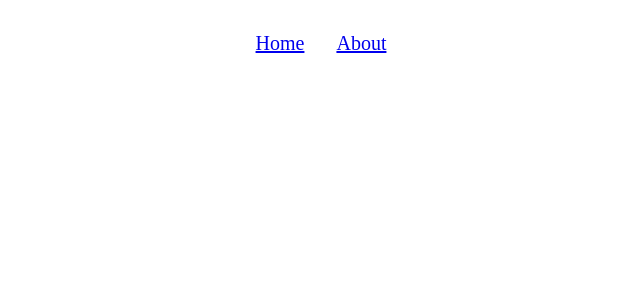
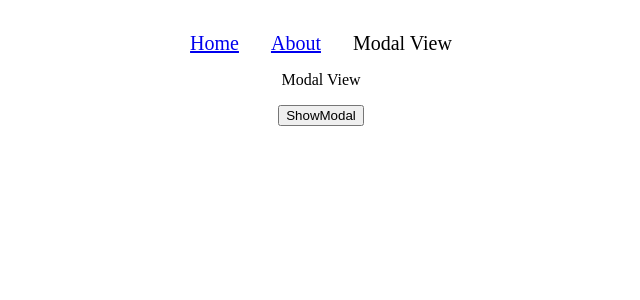
Before and after one commit to Imran189/Composition-API-Basic, a Vue app in the folder vue-composion-api/: page /modalview in a window 1280 px wide. Before the commit this address had no page. Shown: the top 300 px of the page, without its empty margins (319-959 px from the left). Built offline with nearby package versions, Linux system fonts and the light colour scheme.

Commit message:
modal show

```diff
--- a/vue-composion-api/src/App.vue
+++ b/vue-composion-api/src/App.vue
@@ -4,6 +4,7 @@
   <nav>
     <RouterLink to="/">Home</RouterLink>
     <RouterLink to="/about">About</RouterLink>
+    <RouterLink to="/modalview">Modal View</RouterLink>
   </nav>
 
   <RouterView />
--- a/vue-composion-api/src/router/index.js
+++ b/vue-composion-api/src/router/index.js
@@ -1,23 +1,29 @@
-import { createRouter, createWebHistory } from 'vue-router'
-import HomeView from '../views/HomeView.vue'
+import { createRouter, createWebHistory } from "vue-router";
+import HomeView from "../views/HomeView.vue";
+import ModalView from "../views/ModalView.vue";
 
 const router = createRouter({
   history: createWebHistory(import.meta.env.BASE_URL),
   routes: [
     {
-      path: '/',
-      name: 'home',
-      component: HomeView
+      path: "/",
+      name: "home",
+      component: HomeView,
     },
     {
-      path: '/about',
-      name: 'about',
+      path: "/about",
+      name: "about",
       // route level code-splitting
       // this generates a separate chunk (About.[hash].js) for this route
       // which is lazy-loaded when the route is visited.
-      component: () => import('../views/AboutView.vue')
-    }
-  ]
-})
+      component: () => import("../views/AboutView.vue"),
+    },
+    {
+      path: "/modalview",
+      name: "ModalView",
+      component: ModalView,
+    },
+  ],
+});
 
-export default router
+export default router;
--- a/vue-composion-api/src/views/HomeView.vue
+++ b/vue-composion-api/src/views/HomeView.vue
@@ -7,14 +7,13 @@
       <button @click="increment()" class="btn">+</button>
       <p>This data is {{ oddOrEven }}</p>
       <p>Counter Title</p>
-      <input v-model="counterTitle" vAutofocus />
+      <input v-model="counterTitle" />
     </div>
   </div>
 </template>
 
 <script setup>
 import { ref, reactive, computed, watch } from "vue";
-import { vAutofocus } from "@/directives/vAutofocus";
 
 const counterTitle = ref("Here is your Counter Title");
 const counterData = reactive({
--- /dev/null
+++ b/vue-composion-api/src/views/ModalView.vue
@@ -0,0 +1,40 @@
+<script setup>
+import { ref } from "vue";
+
+const showModal = ref(false);
+const hideModal = ref(true);
+const openModal = () => {
+  showModal.value = !showModal.value;
+};
+const closeModal = () => {
+  showModal.value = !hideModal.value;
+};
+</script>
+
+<template>
+  <div class="modalsView">
+    <p>Modal View</p>
+    <button @click="openModal()">ShowModal</button>
+    <div class="modal" v-if="showModal">
+      <h2>This is modal</h2>
+      <p>
+        Lorem ipsum dolor sit amet consectetur adipisicing elit. Neque, eligendi
+        omnis? Quibusdam quasi earum perferendis in, eveniet perspiciatis,
+        placeat natus recusandae quos consequuntur atque odio harum! Rem debitis
+        consequuntur explicabo?
+      </p>
+      <button @click="closeModal()">closeModal</button>
+    </div>
+  </div>
+</template>
+
+<style scoped>
+.modalsView {
+  text-align: center;
+}
+
+.modal {
+  background-color: beige;
+  padding: 10px;
+}
+</style>
```
